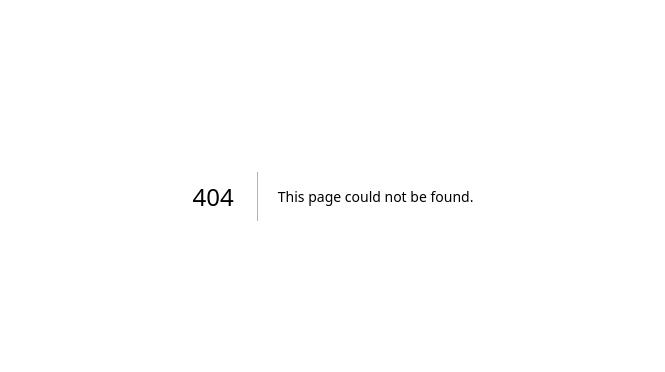
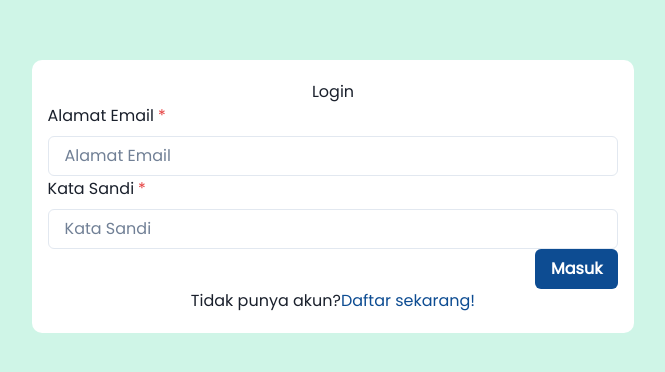
Before and after one commit to alifiarahmah/ocw-frontend, a Next.js app: page /login in a window 1280 px wide. Before the commit this address had no page. Shown: the part 204-576 px from the top of the page, without its empty margins (307-972 px from the left). Built offline with nearby package versions, Linux system fonts and the light colour scheme.

Commit message:
feat(login) : add login page

```diff
--- /dev/null
+++ b/src/pages/login.tsx
@@ -0,0 +1,39 @@
+import Head from 'next/head';
+import {
+    Container,
+    Center,
+    Text,
+    Input,
+    Checkbox,
+    Button,
+    FormControl,
+    FormLabel,
+    FormErrorMessage,
+    FormHelperText } from '@chakra-ui/react';
+import styles from '@/styles/Login.module.css';
+
+const Login = () => {
+    return (
+        <>
+            <Head>
+                <title>Login</title>
+            </Head>
+            <div className={styles.background}>
+                <Container className={styles.container}>
+                    <Center>Login</Center>
+                    <FormControl isRequired>
+                        <FormLabel>Alamat Email</FormLabel>
+                        <Input placeholder='Alamat Email'></Input>
+                        <Container style={{height: 1}}/>
+                        <FormLabel>Kata Sandi</FormLabel>
+                        <Input placeholder='Kata Sandi' type='password'></Input>
+                    </FormControl>
+                    <Button className={styles.button} backgroundColor='#0d4c92' color='white'>Masuk</Button>
+                    <Center>Tidak punya akun? <a className={styles.register} href='./register'>Daftar sekarang!</a></Center>
+                </Container>
+            </div>
+        </>
+    )
+}
+
+export default Login;
--- /dev/null
+++ b/src/styles/Login.module.css
@@ -0,0 +1,26 @@
+.background {
+    background-color: #CFF5E7;
+    display: flex;
+    height: 100vh;
+}
+
+.container {
+    align-self: center;
+    justify-content: center;
+    background-color: white;
+    width: fit-content;
+    height: fit-content;
+    display: flex;
+    flex-direction: column;
+    padding: 20px;
+    border-radius: 10px;
+}
+
+.button {
+    align-self: flex-end;
+    background-color: #0D4C92;
+}
+
+.register {
+    color: #0D4C92;
+}
```
